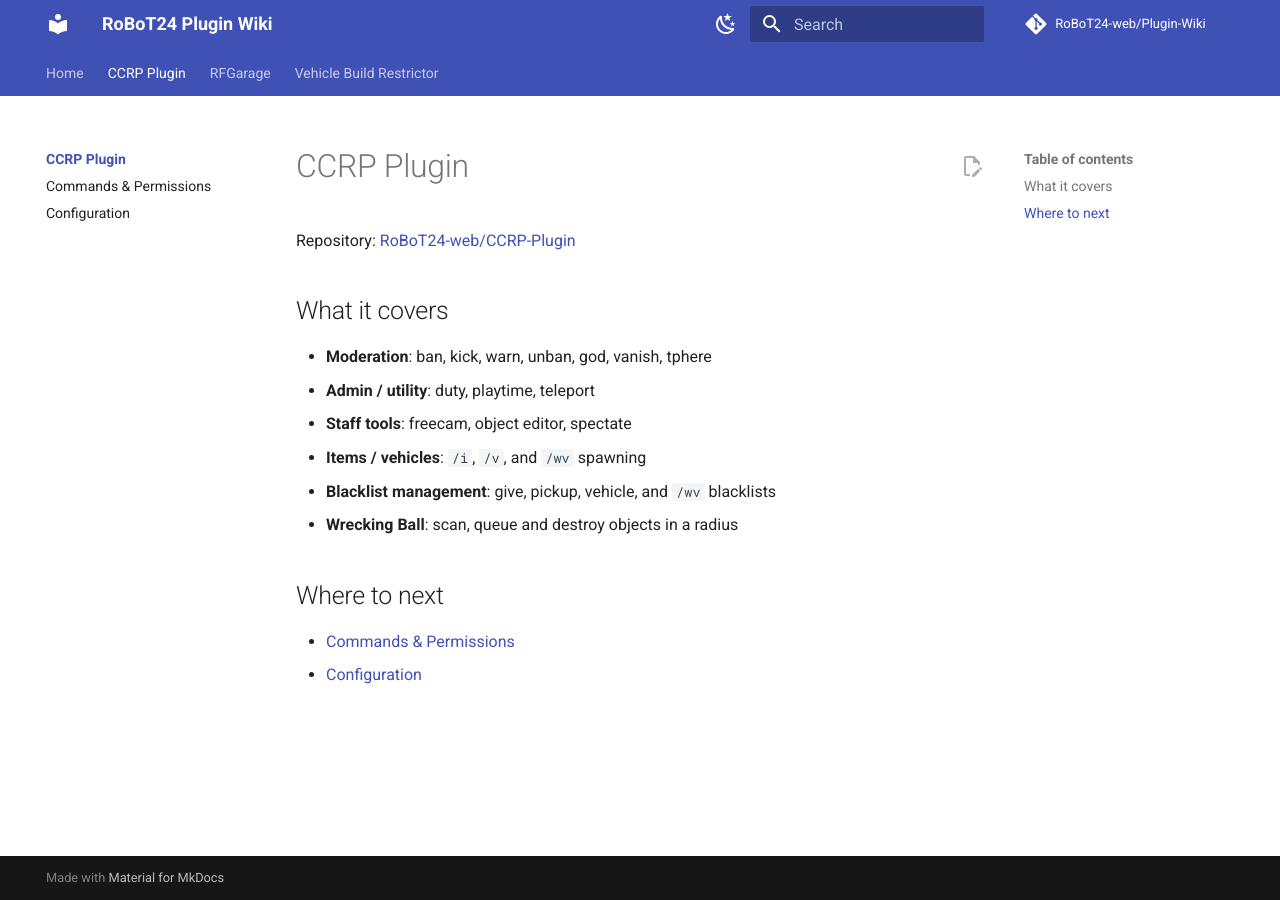
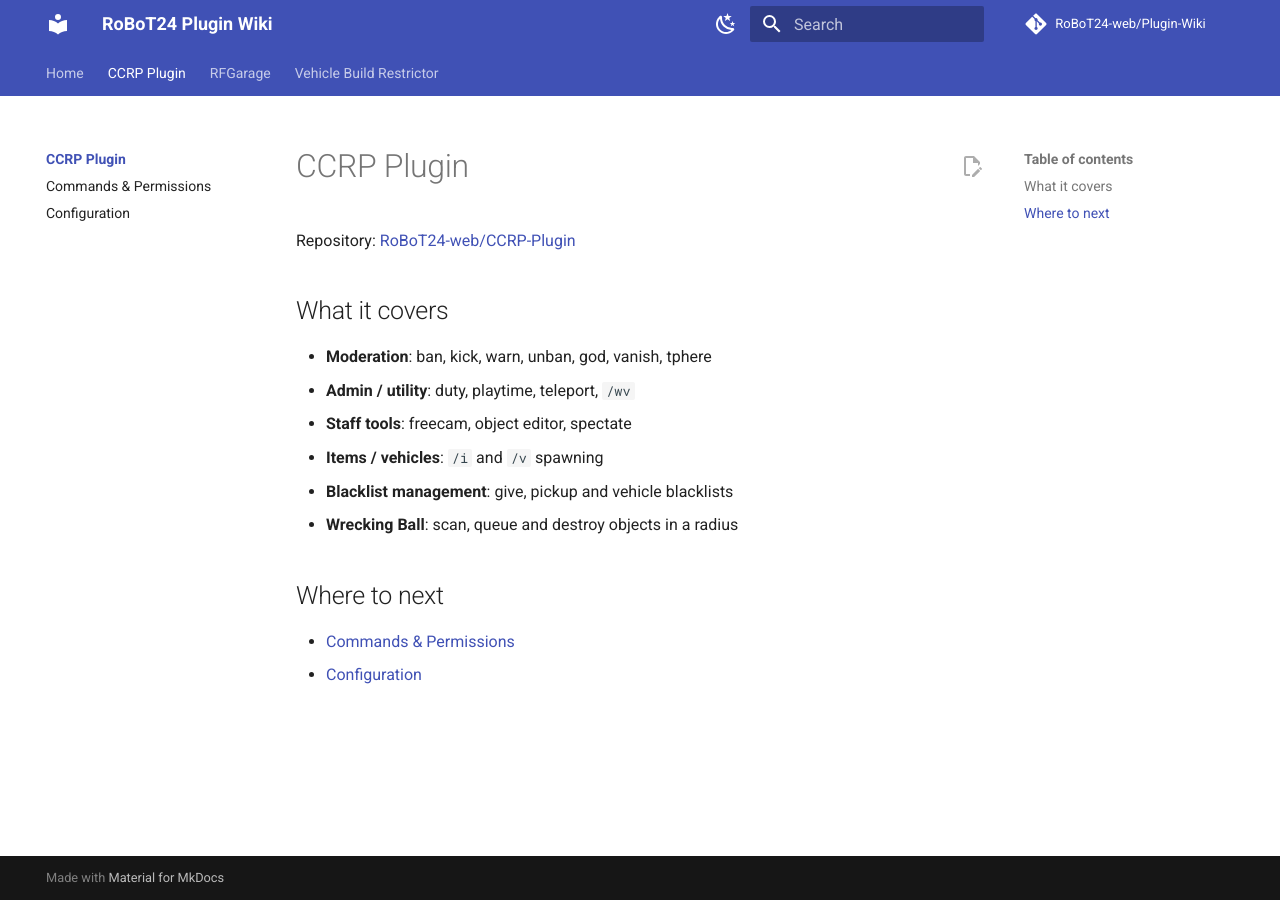
Before and after one commit to RoBoT24-web/Plugin-Wiki, an MkDocs documentation site: the page built from docs/ccrp/index.md, in a window 1280 px wide. Built offline with MkDocs 1.6.1 and Material for MkDocs 9.7.7, drawn with Linux system fonts in a browser that asks for light colours; comment, search, counter and statistics services are not loaded.

```diff
--- a/docs/ccrp/index.md
+++ b/docs/ccrp/index.md
@@ -5,10 +5,10 @@ Repository: [RoBoT24-web/CCRP-Plugin](https://github.com/RoBoT24-web/CCRP-Plugin
 ## What it covers
 
 - **Moderation**: ban, kick, warn, unban, god, vanish, tphere
-- **Admin / utility**: duty, playtime, teleport
+- **Admin / utility**: duty, playtime, teleport, `/wv`
 - **Staff tools**: freecam, object editor, spectate
-- **Items / vehicles**: `/i`, `/v`, and `/wv` spawning
-- **Blacklist management**: give, pickup, vehicle, and `/wv` blacklists
+- **Items / vehicles**: `/i` and `/v` spawning
+- **Blacklist management**: give, pickup and vehicle blacklists
 - **Wrecking Ball**: scan, queue and destroy objects in a radius
 
 ## Where to next
```
Also changed, not shown: docs/ccrp/commands.md (+1 -1 lines).
